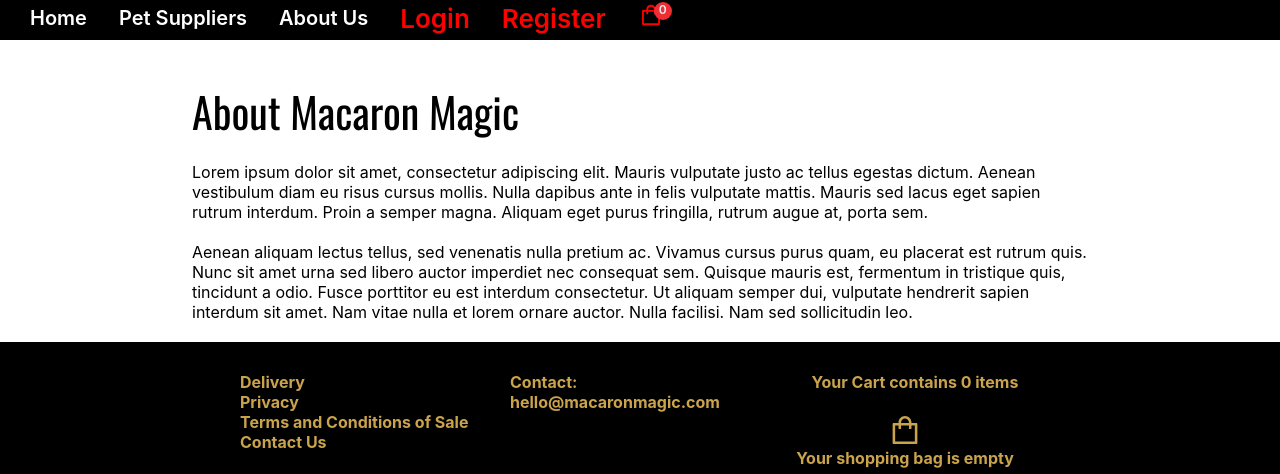
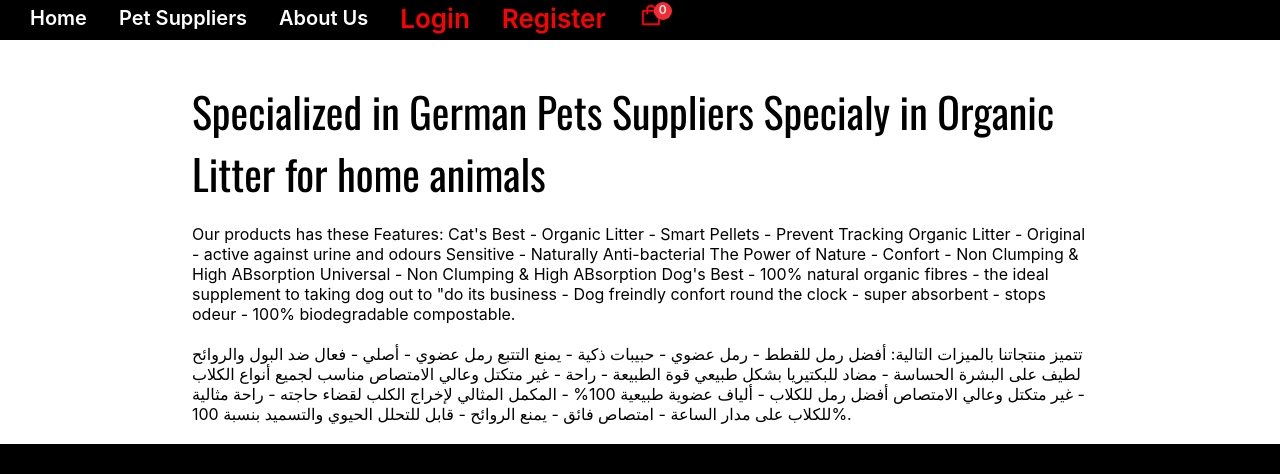
Before and after one commit to wmaa64/femtotrade, a Next.js app: page /about in a window 1280 px wide. Shown: the part 170-644 px from the top of the page. Built offline with nearby package versions, Linux system fonts and the light colour scheme.

Commit message:
8-4-26-9

```diff
--- a/src/pages/about.js
+++ b/src/pages/about.js
@@ -8,23 +8,39 @@
       description="Great tasting home made macarons"
     />
     <div className="about-us">
-        <p>About Macaron Magic</p>
+        <p>Specialized in German Pets Suppliers Specialy in  Organic Litter for home animals</p>
         <p>
-            Lorem ipsum dolor sit amet, consectetur adipiscing elit. Mauris vulputate
-            justo ac tellus egestas dictum. Aenean vestibulum diam eu risus cursus
-            mollis. Nulla dapibus ante in felis vulputate mattis. Mauris sed lacus
-            eget sapien rutrum interdum. Proin a semper magna. Aliquam eget purus
-            fringilla, rutrum augue at, porta sem.
-        </p>
+            Our products has these Features:
+            Cat's Best - Organic Litter - Smart Pellets - Prevent Tracking
+            Organic Litter - Original - active against urine and odours
+            Sensitive - Naturally Anti-bacterial
+            The Power of Nature - Confort - Non Clumping & High ABsorption
+            Universal - Non Clumping & High ABsorption
+
+            Dog's Best - 100% natural organic fibres -
+            the ideal supplement to taking dog out to "do its business -
+            Dog freindly confort round the clock - super absorbent -
+            stops odeur - 100% biodegradable compostable.        </p>
         <p>
-            Aenean aliquam lectus tellus, sed venenatis nulla pretium ac.
-            Vivamus cursus purus quam, eu placerat est rutrum quis.
-            Nunc sit amet urna sed libero auctor imperdiet nec consequat sem.
-            Quisque mauris est, fermentum in tristique quis, tincidunt a odio.
-            Fusce porttitor eu est interdum consectetur.
-            Ut aliquam semper dui, vulputate hendrerit sapien interdum sit amet.
-            Nam vitae nulla et lorem ornare auctor. Nulla facilisi. Nam sed sollicitudin leo.
-        </p>
+ تتميز منتجاتنا بالميزات التالية:
+
+أفضل رمل للقطط - رمل عضوي - حبيبات ذكية - يمنع التتبع
+
+رمل عضوي - أصلي - فعال ضد البول والروائح
+
+لطيف على البشرة الحساسة - مضاد للبكتيريا بشكل طبيعي
+
+قوة الطبيعة - راحة - غير متكتل وعالي الامتصاص
+
+مناسب لجميع أنواع الكلاب - غير متكتل وعالي الامتصاص
+
+أفضل رمل للكلاب - ألياف عضوية طبيعية 100% -
+
+المكمل المثالي لإخراج الكلب لقضاء حاجته -
+
+راحة مثالية للكلاب على مدار الساعة - امتصاص فائق -
+
+يمنع الروائح - قابل للتحلل الحيوي والتسميد بنسبة 100%.       </p>
     </div>
     </>
   );
```
